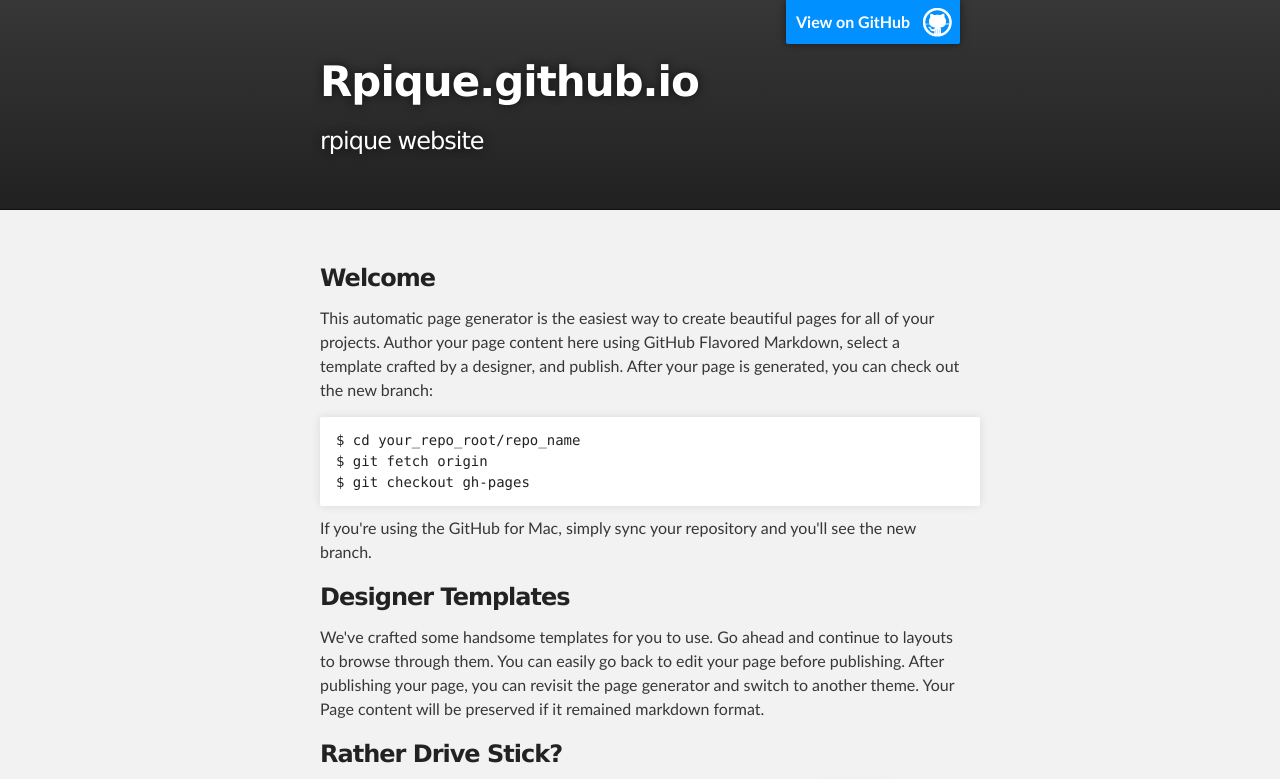
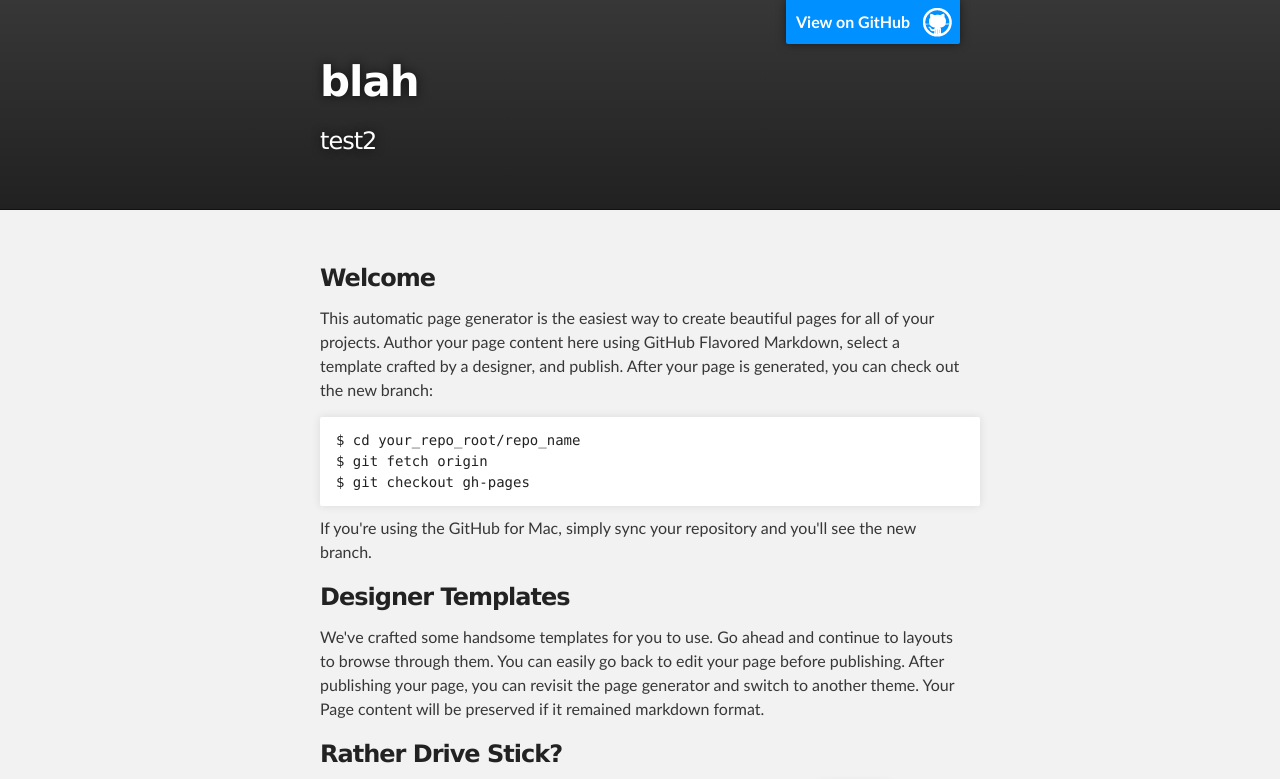
Before and after one commit to rpique/rpique.github.io, a plain HTML site: page index.html in a window 1280 px wide. Shown: the top 779 px of the page. Drawn offline with Linux system fonts and the light colour scheme.

Commit message:
Replace master branch with page content via GitHub

```diff
--- a/index.html
+++ b/index.html
@@ -4,11 +4,11 @@
   <head>
     <meta charset='utf-8'>
     <meta http-equiv="X-UA-Compatible" content="chrome=1">
-    <meta name="description" content="Rpique.github.io : rpique website">
+    <meta name="description" content="blah : test2">
 
     <link rel="stylesheet" type="text/css" media="screen" href="stylesheets/stylesheet.css">
 
-    <title>Rpique.github.io</title>
+    <title>blah</title>
   </head>
 
   <body>
@@ -18,8 +18,8 @@
         <header class="inner">
           <a id="forkme_banner" href="https://github.com/rpique">View on GitHub</a>
 
-          <h1 id="project_title">Rpique.github.io</h1>
-          <h2 id="project_tagline">rpique website</h2>
+          <h1 id="project_title">blah</h1>
+          <h2 id="project_tagline">test2</h2>
 
         </header>
     </div>
```
Also changed, not shown: params.json (+1 -1 lines).
